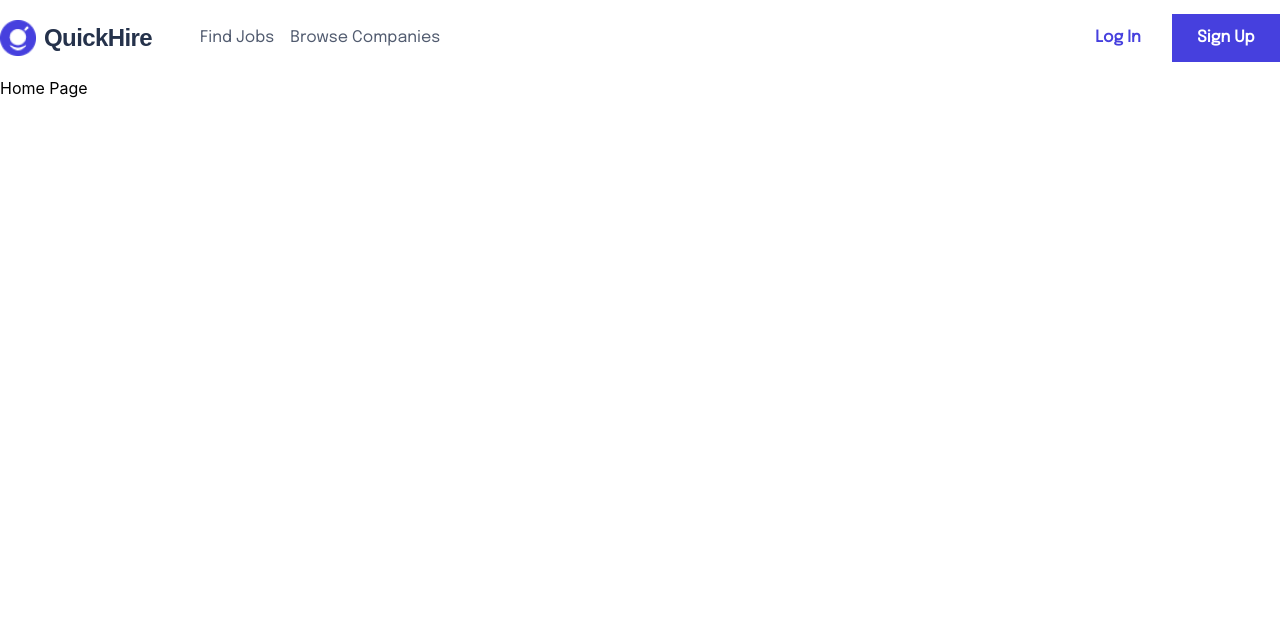
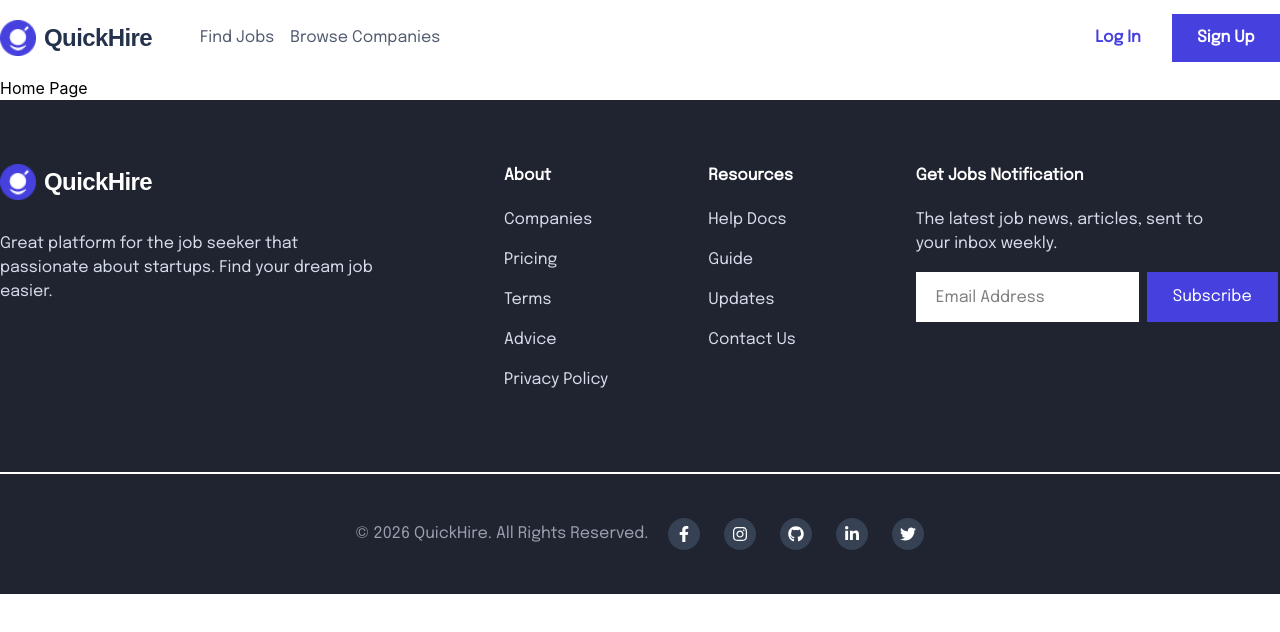
Before and after one commit to syedshafinahmed/quickhire, a React (Vite) app: page / in a window 1280 px wide. Shown: the top 632 px of the page. Built offline with nearby package versions, Linux system fonts and the light colour scheme.

Commit message:
Added Footer

```diff
--- a/package.json
+++ b/package.json
@@ -13,6 +13,7 @@
     "@tailwindcss/vite": "^4.2.1",
     "react": "^19.2.0",
     "react-dom": "^19.2.0",
+    "react-icons": "^5.5.0",
     "react-router": "^7.13.1",
     "tailwindcss": "^4.2.1"
   },
--- a/src/layouts/RootLayout.jsx
+++ b/src/layouts/RootLayout.jsx
@@ -1,12 +1,14 @@
 import React from 'react';
 import { Outlet } from 'react-router';
 import Navbar from '../pages/shared/Navbar';
+import Footer from '../pages/shared/Footer';
 
 const RootLayout = () => {
   return (
     <div>
       <Navbar></Navbar>
       <Outlet></Outlet>
+      <Footer></Footer>
     </div>
   );
 };
--- a/src/pages/shared/Footer.jsx
+++ b/src/pages/shared/Footer.jsx
@@ -1,10 +1,69 @@
-import React from 'react';
+import logo from '../../assets/logo.png';
+import { FaFacebookF, FaGithub, FaInstagram, FaLinkedinIn, FaTwitter } from 'react-icons/fa';
 
 const Footer = () => {
   return (
-    <div>
-      Footer
-    </div>
+    <footer className='bg-[#202430] epilogue'>
+      <div className='max-w-7xl mx-auto px-5 md:px-0'>
+        <div className='flex flex-col md:flex-row gap-6 md:gap-30 py-16'>
+          <div className='w-auto md:w-96'>
+            <div className='flex items-center gap-2 mb-8'>
+              <img className='h-9' src={logo} alt="" />
+              <p className='text-white rhd font-bold text-2xl tracking-tight'>QuickHire</p>
+            </div>
+            <p className='text-[#D6DDEB]'>Great platform for the job seeker that passionate about startups. Find your dream job easier.</p>
+          </div>
+          <div className='flex flex-row gap-25'>
+            <div>
+              <p className='mb-5 font-semibold text-white'>About</p>
+              <p className='text-[#D6DDEB] mb-4'>Companies</p>
+              <p className='text-[#D6DDEB] mb-4'>Pricing</p>
+              <p className='text-[#D6DDEB] mb-4'>Terms</p>
+              <p className='text-[#D6DDEB] mb-4'>Advice</p>
+              <p className='text-[#D6DDEB] mb-4'>Privacy Policy</p>
+            </div>
+            <div>
+              <p className='mb-5 font-semibold text-white'>Resources</p>
+              <p className='text-[#D6DDEB] mb-4'>Help Docs</p>
+              <p className='text-[#D6DDEB] mb-4'>Guide</p>
+              <p className='text-[#D6DDEB] mb-4'>Updates</p>
+              <p className='text-[#D6DDEB] mb-4'>Contact Us</p>
+            </div>
+          </div>
+          <div>
+            <p className='mb-5 font-semibold text-white'>Get Jobs Notification</p>
+            <p className='text-[#D6DDEB] mb-4'>The latest job news, articles, sent to <br /> your inbox weekly.</p>
+            <div className='flex gap-2 items-center'>
+              <input className='w-55.75 h-12.5 bg-white pl-5' placeholder='Email Address' type="text" />
+              <button className='h-12.5 w-32.75 text-white bg-[#4640DE]'>Subscribe</button>
+            </div>
+          </div>
+        </div>
+        <div className='text-white border border-t-white' />
+        <div className='py-11'>
+          <div className='flex flex-col md:flex-row justify-center items-center gap-5'>
+            <p className='font-medium text-gray-400'>&copy; {new Date().getFullYear()} QuickHire. All Rights Reserved.</p>
+            <div className='flex gap-6 items-center'>
+              <div className='w-8 h-8 bg-gray-700 rounded-full flex items-center justify-center'>
+                <FaFacebookF className='text-white' />
+              </div>
+              <div className='w-8 h-8 bg-gray-700 rounded-full flex items-center justify-center'>
+                <FaInstagram className='text-white' />
+              </div>
+              <div className='w-8 h-8 bg-gray-700 rounded-full flex items-center justify-center'>
+                <FaGithub className='text-white' />
+              </div>
+              <div className='w-8 h-8 bg-gray-700 rounded-full flex items-center justify-center'>
+                <FaLinkedinIn className='text-white' />
+              </div>
+              <div className='w-8 h-8 bg-gray-700 rounded-full flex items-center justify-center'>
+                <FaTwitter className='text-white' />
+              </div>
+            </div>
+          </div>
+        </div>
+      </div>
+    </footer>
   );
 };
 
```
Also changed, not shown: 1 other file (tests, documents, lock files or other folders).
